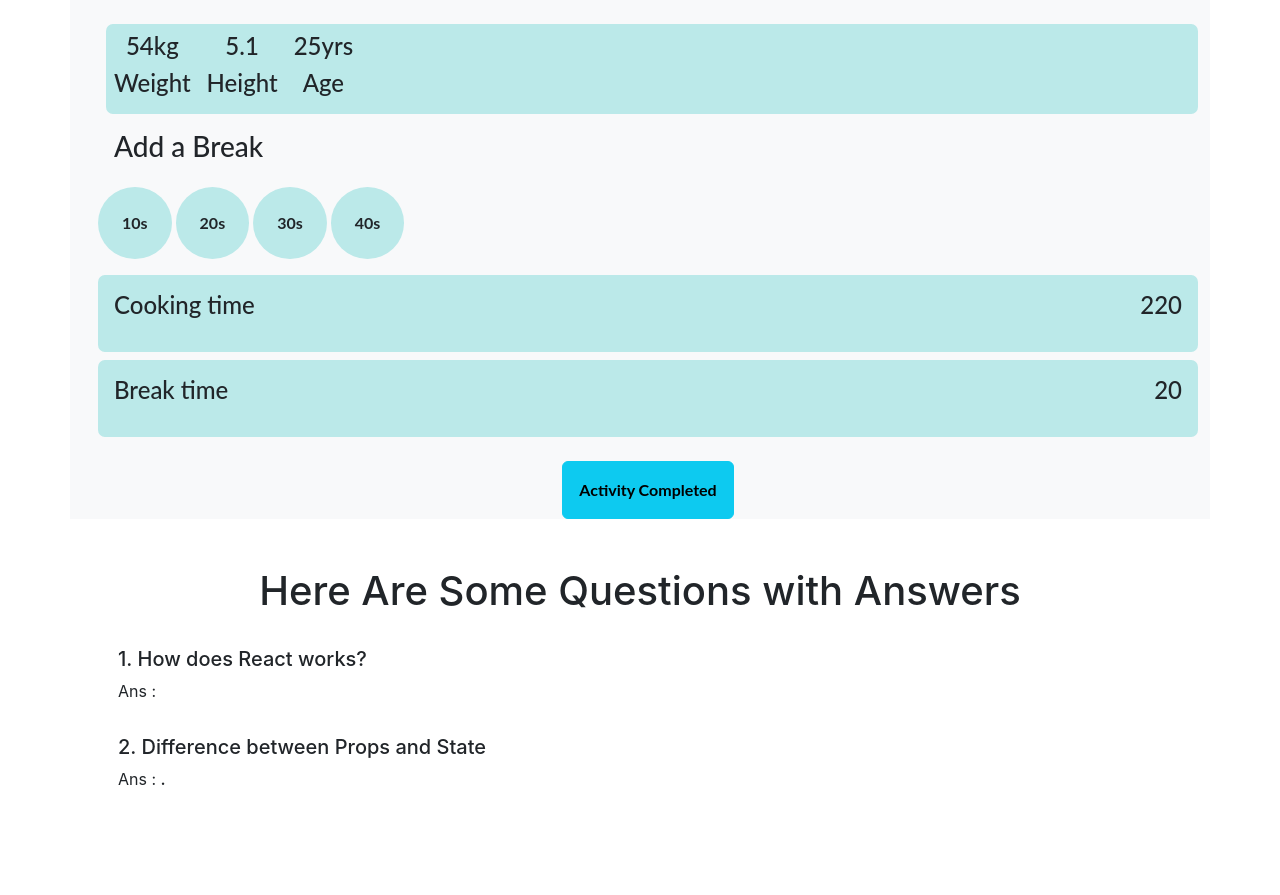
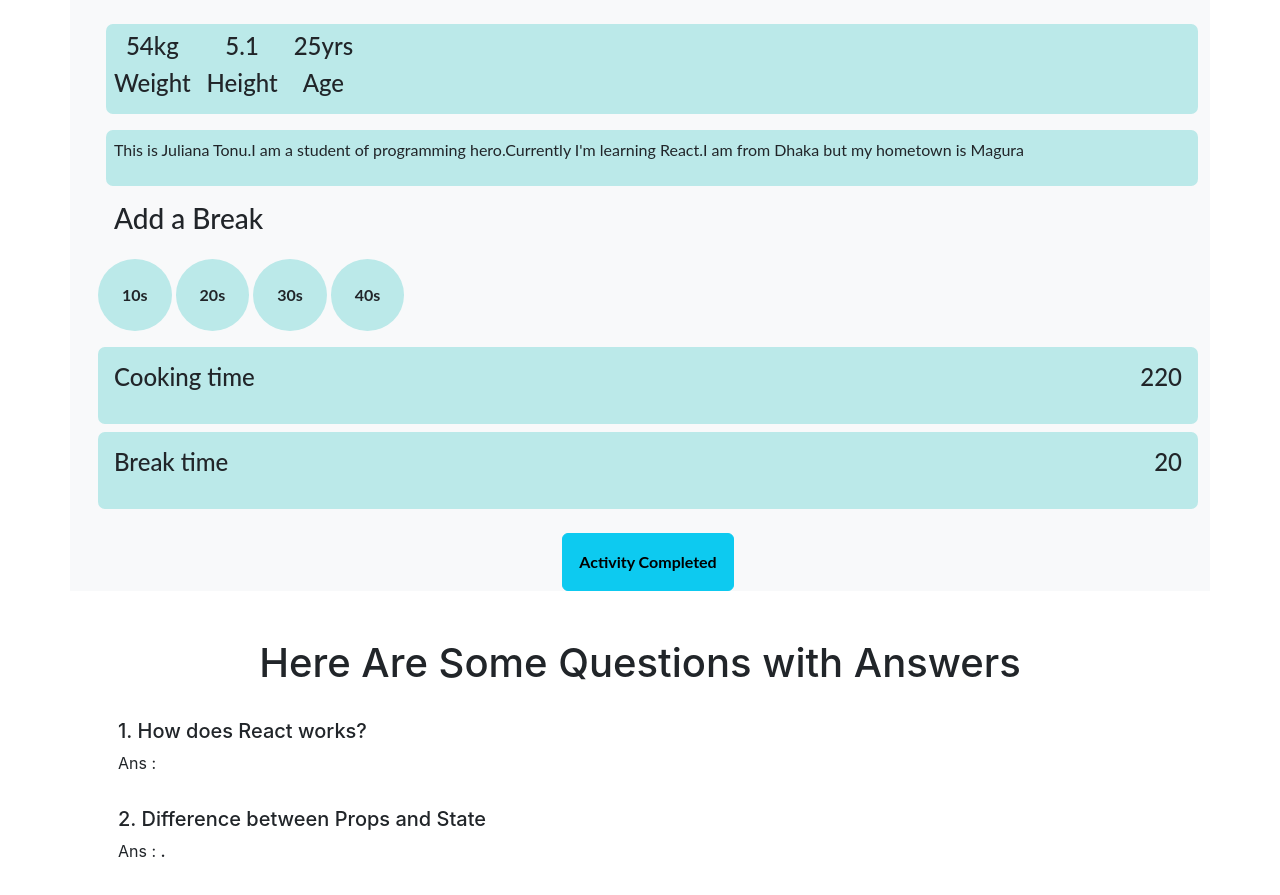
Before and after one commit to JulianaTonu/cooking-activities-, a React (Create React App) app: page / in a window 1280 px wide. Shown: the part 1843-2738 px from the top of the page. Before the commit the page ends 2674 px from the top, so only its background shows below. Built offline with nearby package versions, Linux system fonts and the light colour scheme.

Commit message:
added myinfo

```diff
--- a/src/components/MyContainer/MyContainer.js
+++ b/src/components/MyContainer/MyContainer.js
@@ -39,6 +39,10 @@ const MyContainer = () => {
       </div>
 </div>
 
+<div className='ms-4 p-2 mt-3 mydetails'>
+    <p>This is Juliana Tonu.I am a student of programming hero.Currently I'm learning React.I am from Dhaka but my hometown is Magura</p>
+</div>
+
 <div className='ms-3'>
     <h3 className='p-3'>Add a Break</h3>
 
```
